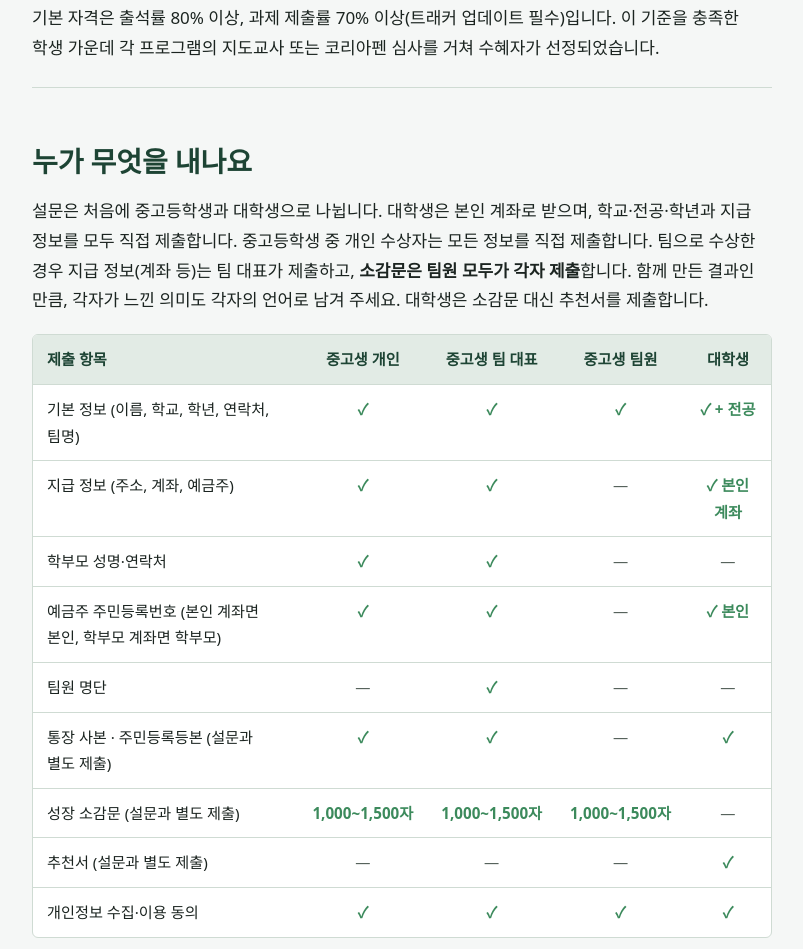
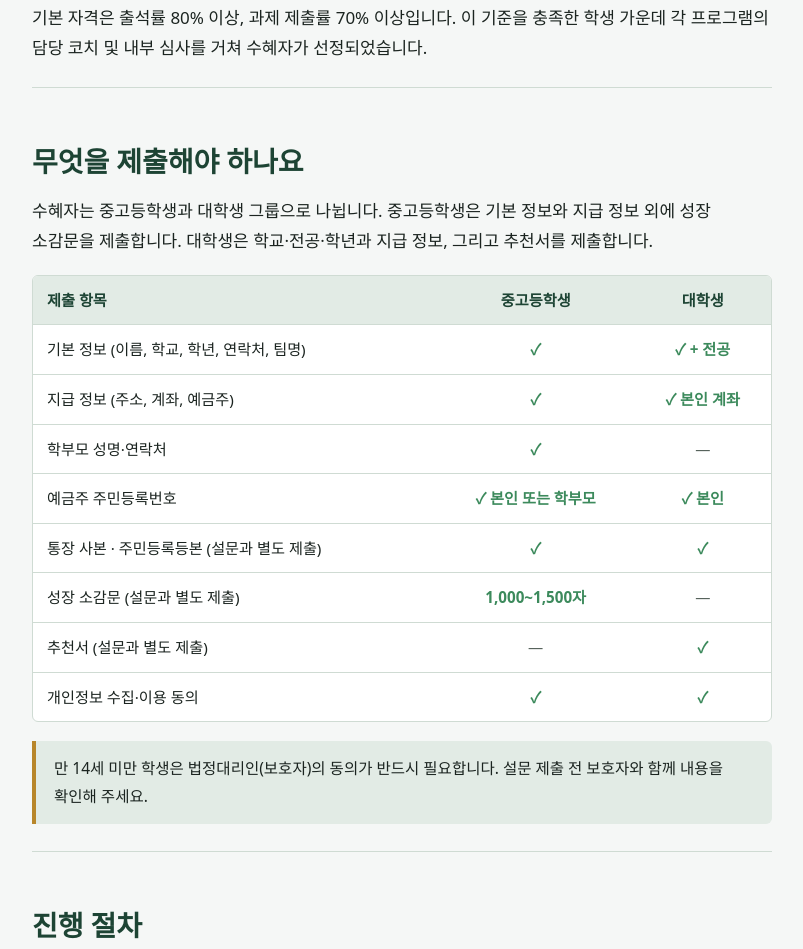
Before and after one commit to Planet-ECHO-admin/ilgok, a plain HTML site: page index.html in a window 1280 px wide. Shown: the part 1694-2643 px from the top of the page, without its empty margins (328-1131 px from the left). Drawn offline with Linux system fonts and the light colour scheme; a web font is replaced by a local one.

Commit message:
Update index.html

```diff
--- a/index.html
+++ b/index.html
@@ -155,7 +155,7 @@ footer .in{max-width:1120px;margin:0 auto}
     <ol>
       <li><a href="#meaning">장학금의 의미</a></li>
       <li><a href="#overview">장학금 개요</a></li>
-      <li><a href="#who">누가 무엇을 내나요</a></li>
+      <li><a href="#who">무엇을 제출해야 하나요</a></li>
       <li><a href="#process">진행 절차</a></li>
       <li><a href="#submit">제출 정보 준비</a></li>
       <li><a href="#essay">소감문 작성 가이드</a></li>
@@ -194,25 +194,24 @@ footer .in{max-width:1120px;margin:0 auto}
       <h3>장학금은 이렇게 쓰이길 바랍니다</h3>
       <p>지식재산(IP) 관련 활동, 연구·개발(R&amp;D), 해외 교류(캠프, 경진대회, 전시, 학교·기관 방문 등)에 쓰이기를 권장합니다. 필요한 경우 학생 스스로 판단해 자율적으로 사용할 수 있습니다.</p>
       <h3>선발 기준</h3>
-      <p>기본 자격은 출석률 80% 이상, 과제 제출률 70% 이상(트래커 업데이트 필수)입니다. 이 기준을 충족한 학생 가운데 각 프로그램의 지도교사 또는 코리아펜 심사를 거쳐 수혜자가 선정되었습니다.</p>
+      <p>기본 자격은 출석률 80% 이상, 과제 제출률 70% 이상입니다. 이 기준을 충족한 학생 가운데 각 프로그램의 담당 코치 및 내부 심사를 거쳐 수혜자가 선정되었습니다.</p>
     </section>
 
     <section id="who">
-      <h2>누가 무엇을 내나요</h2>
-      <p>설문은 처음에 중고등학생과 대학생으로 나뉩니다. 대학생은 본인 계좌로 받으며, 학교·전공·학년과 지급 정보를 모두 직접 제출합니다. 중고등학생 중 개인 수상자는 모든 정보를 직접 제출합니다. 팀으로 수상한 경우 지급 정보(계좌 등)는 팀 대표가 제출하고, <strong>소감문은 팀원 모두가 각자 제출</strong>합니다. 함께 만든 결과인 만큼, 각자가 느낀 의미도 각자의 언어로 남겨 주세요. 대학생은 소감문 대신 추천서를 제출합니다.</p>
+      <h2>무엇을 제출해야 하나요</h2>
+      <p>수혜자는 중고등학생과 대학생 그룹으로 나뉩니다. 중고등학생은 기본 정보와 지급 정보 외에 성장 소감문을 제출합니다. 대학생은 학교·전공·학년과 지급 정보, 그리고 추천서를 제출합니다.</p>
       <div class="scroll">
         <table>
-          <thead><tr><th>제출 항목</th><th class="c">중고생 개인</th><th class="c">중고생 팀 대표</th><th class="c">중고생 팀원</th><th class="c">대학생</th></tr></thead>
+          <thead><tr><th>제출 항목</th><th class="c">중고등학생</th><th class="c">대학생</th></tr></thead>
           <tbody>
-            <tr><td>기본 정보 (이름, 학교, 학년, 연락처, 팀명)</td><td class="c yes">✓</td><td class="c yes">✓</td><td class="c yes">✓</td><td class="c yes">✓ + 전공</td></tr>
-            <tr><td>지급 정보 (주소, 계좌, 예금주)</td><td class="c yes">✓</td><td class="c yes">✓</td><td class="c no">—</td><td class="c yes">✓ 본인 계좌</td></tr>
-            <tr><td>학부모 성명·연락처</td><td class="c yes">✓</td><td class="c yes">✓</td><td class="c no">—</td><td class="c no">—</td></tr>
-            <tr><td>예금주 주민등록번호 (본인 계좌면 본인, 학부모 계좌면 학부모)</td><td class="c yes">✓</td><td class="c yes">✓</td><td class="c no">—</td><td class="c yes">✓ 본인</td></tr>
-            <tr><td>팀원 명단</td><td class="c no">—</td><td class="c yes">✓</td><td class="c no">—</td><td class="c no">—</td></tr>
-            <tr><td>통장 사본 · 주민등록등본 (설문과 별도 제출)</td><td class="c yes">✓</td><td class="c yes">✓</td><td class="c no">—</td><td class="c yes">✓</td></tr>
-            <tr><td>성장 소감문 (설문과 별도 제출)</td><td class="c yes">1,000~1,500자</td><td class="c yes">1,000~1,500자</td><td class="c yes">1,000~1,500자</td><td class="c no">—</td></tr>
-            <tr><td>추천서 (설문과 별도 제출)</td><td class="c no">—</td><td class="c no">—</td><td class="c no">—</td><td class="c yes">✓</td></tr>
-            <tr><td>개인정보 수집·이용 동의</td><td class="c yes">✓</td><td class="c yes">✓</td><td class="c yes">✓</td><td class="c yes">✓</td></tr>
+            <tr><td>기본 정보 (이름, 학교, 학년, 연락처, 팀명)</td><td class="c yes">✓</td><td class="c yes">✓ + 전공</td></tr>
+            <tr><td>지급 정보 (주소, 계좌, 예금주)</td><td class="c yes">✓</td><td class="c yes">✓ 본인 계좌</td></tr>
+            <tr><td>학부모 성명·연락처</td><td class="c yes">✓</td><td class="c no">—</td></tr>
+            <tr><td>예금주 주민등록번호</td><td class="c yes">✓ 본인 또는 학부모</td><td class="c yes">✓ 본인</td></tr>
+            <tr><td>통장 사본 · 주민등록등본 (설문과 별도 제출)</td><td class="c yes">✓</td><td class="c yes">✓</td></tr>
+            <tr><td>성장 소감문 (설문과 별도 제출)</td><td class="c yes">1,000~1,500자</td><td class="c no">—</td></tr>
+            <tr><td>추천서 (설문과 별도 제출)</td><td class="c no">—</td><td class="c yes">✓</td></tr>
+            <tr><td>개인정보 수집·이용 동의</td><td class="c yes">✓</td><td class="c yes">✓</td></tr>
           </tbody>
         </table>
       </div>
@@ -241,22 +240,20 @@ footer .in{max-width:1120px;margin:0 auto}
         <li>참여 프로그램, 팀명, 수상명(상장에 적힌 이름)</li>
         <li>완성된 소감문 파일 (중고생) 또는 추천서 (대학생), 별도 제출</li>
       </ul>
-      <h3>개인 수혜자, 팀 대표, 대학생이 추가로 준비할 것</h3>
+      <h3>지급을 위해 준비할 것</h3>
       <ul class="check">
         <li>장학금을 받을 계좌의 은행명, 계좌번호, 예금주</li>
         <li>우편물을 받을 주소, 학부모 성명과 연락처</li>
         <li>예금주의 주민등록번호 (본인 계좌면 본인, 학부모 계좌면 학부모)</li>
-        <li>팀 대표는 팀원 전원의 이름과 학교</li>
-        <li>대학생은 학교명, 전공, 학년, 본인 주민등록번호, 본인 명의 계좌 (학부모 정보는 필요 없음), 그리고 소감문 대신 추천서</li>
+        <li>대학생은 학교명, 전공, 학년, 본인 주민등록번호, 본인 명의 계좌, 그리고 소감문 대신 추천서</li>
       </ul>
-      <h3>수혜 유형별 제출물</h3>
+      <h3>그룹별 제출물</h3>
       <div class="scroll">
         <table>
-          <thead><tr><th>수혜 유형</th><th>온라인 설문</th><th>설문과 별도로 낼 서류</th></tr></thead>
+          <thead><tr><th>그룹</th><th>온라인 설문</th><th>설문과 별도로 낼 서류</th></tr></thead>
           <tbody>
-            <tr><td>중고생 개인 수혜자 · 팀 대표</td><td>기본 정보, 지급 정보</td><td>소감문, 통장 사본, 주민등록등본</td></tr>
+            <tr><td>중고등학생</td><td>기본 정보, 지급 정보</td><td>성장 소감문, 통장 사본, 주민등록등본</td></tr>
             <tr><td>대학생</td><td>기본 정보, 지급 정보</td><td>추천서, 통장 사본, 주민등록등본</td></tr>
-            <tr><td>중고생 팀원</td><td>기본 정보</td><td>소감문</td></tr>
           </tbody>
         </table>
       </div>
@@ -365,7 +362,6 @@ footer .in{max-width:1120px;margin:0 auto}
 
     <section id="faq">
       <h2>자주 묻는 질문</h2>
-      <details><summary>팀원인데 장학금은 대표 계좌로 한꺼번에 들어가나요?</summary><p>지급 방식은 프로그램별로 다를 수 있습니다. 대표가 제출한 정보를 기준으로 코리아펜이 확인 후 개별 안내드립니다. 팀원도 소감문은 반드시 각자 제출해야 합니다.</p></details>
       <details><summary>제 이름의 통장이 없어요.</summary><p>학부모 계좌로 받을 수 있습니다. 설문에서 ‘학부모 계좌’를 선택하고 학부모 주민등록번호와 학부모 명의 계좌 정보를 적어 주세요.</p></details>
       <details><summary>학교 밖 청소년도 같은 절차인가요?</summary><p>네, 같습니다. 학교명 대신 ‘학교 밖 청소년’을 선택해 주세요.</p></details>
       <details><summary>소감문은 어떤 형식으로 써야 하나요?</summary><p>형식은 자유입니다. 1,000~1,500자 분량으로 쓰고, 완성한 파일을 이메일 또는 카카오톡으로 보내 주세요. 소감문 샘플을 참고하면 도움이 됩니다.</p></details>
```
